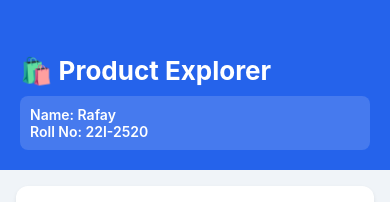
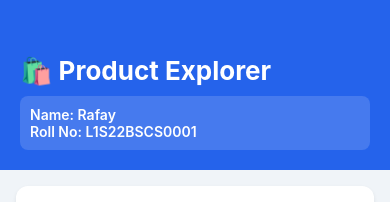
Before and after one commit to RafayUlHaq/SMDTask, a React Native app: screen / in a window 390 px wide. Shown: the top 202 px of the page. Built offline with nearby package versions, Linux system fonts and the light colour scheme.

Commit message:
test: introduce intentional lint error (unused variable) to break CI pipeline

```diff
--- a/App.tsx
+++ b/App.tsx
@@ -3,7 +3,7 @@ import { StyleSheet, Text, View, FlatList } from 'react-native';
 
 // Student info
 const STUDENT_NAME = 'Rafay';
-const ROLL_NUMBER = '22I-2520';
+const ROLL_NUMBER = 'L1S22BSCS0001';
 
 interface Product {
   id: string;
@@ -19,6 +19,9 @@ const PRODUCTS: Product[] = [
   { id: '4', name: 'Yoga Mat', price: '$24.99', category: 'Sports' },
   { id: '5', name: 'Laptop Stand', price: '$29.99', category: 'Electronics' },
 ];
+
+// ❌ INTENTIONAL LINT ERROR: unused variable — will fail CI
+const unusedVariable = 'this variable is never used anywhere';
 
 function ProductCard({ item }: { item: Product }) {
   return (
--- a/eslint.config.js
+++ b/eslint.config.js
@@ -21,7 +21,7 @@ module.exports = [
     },
     rules: {
       // TypeScript essentials
-      '@typescript-eslint/no-unused-vars': ['warn', { argsIgnorePattern: '^_' }],
+      '@typescript-eslint/no-unused-vars': ['error', { argsIgnorePattern: '^_' }],
       // React
       'react/jsx-uses-react': 'error',
       'react/jsx-uses-vars': 'error',
```
